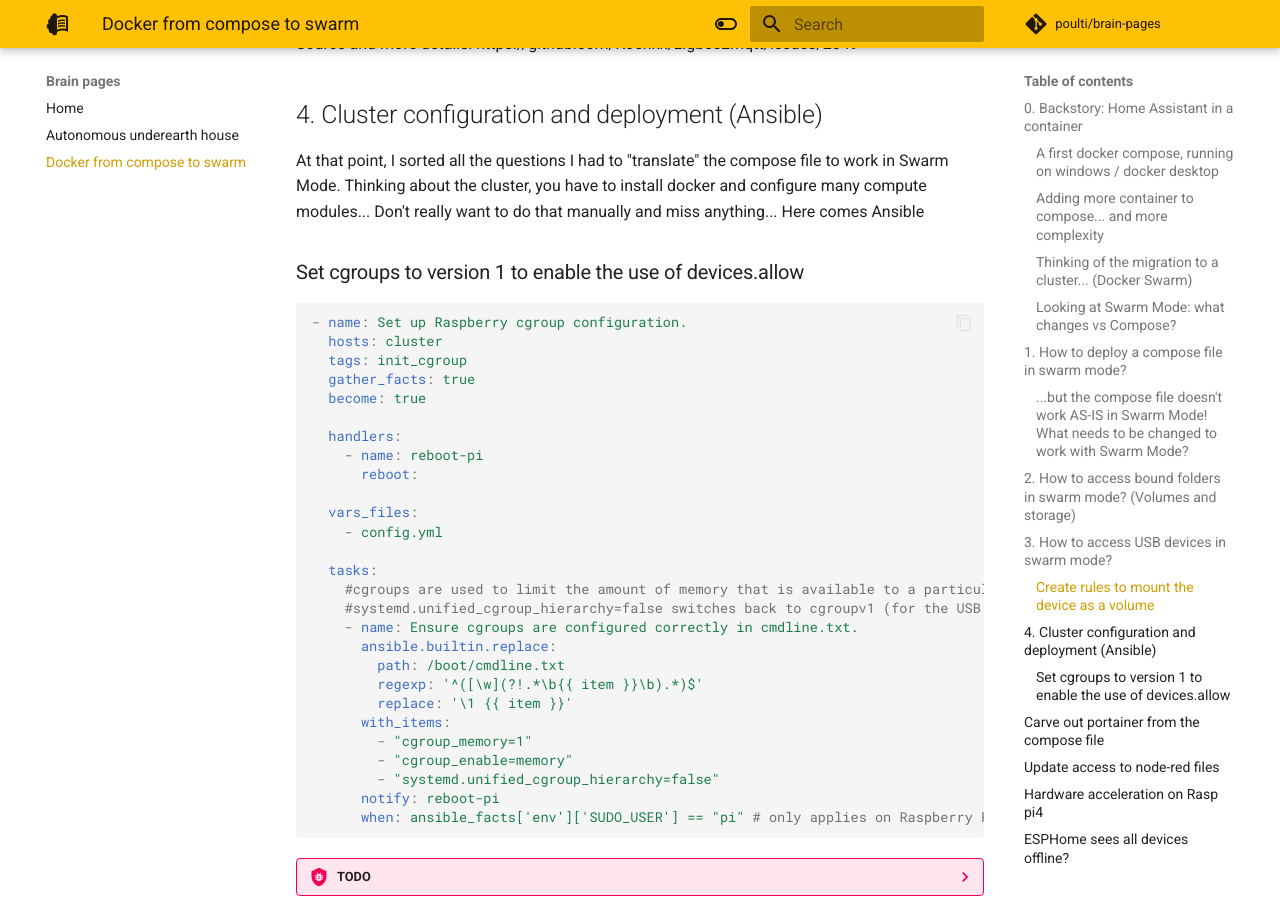
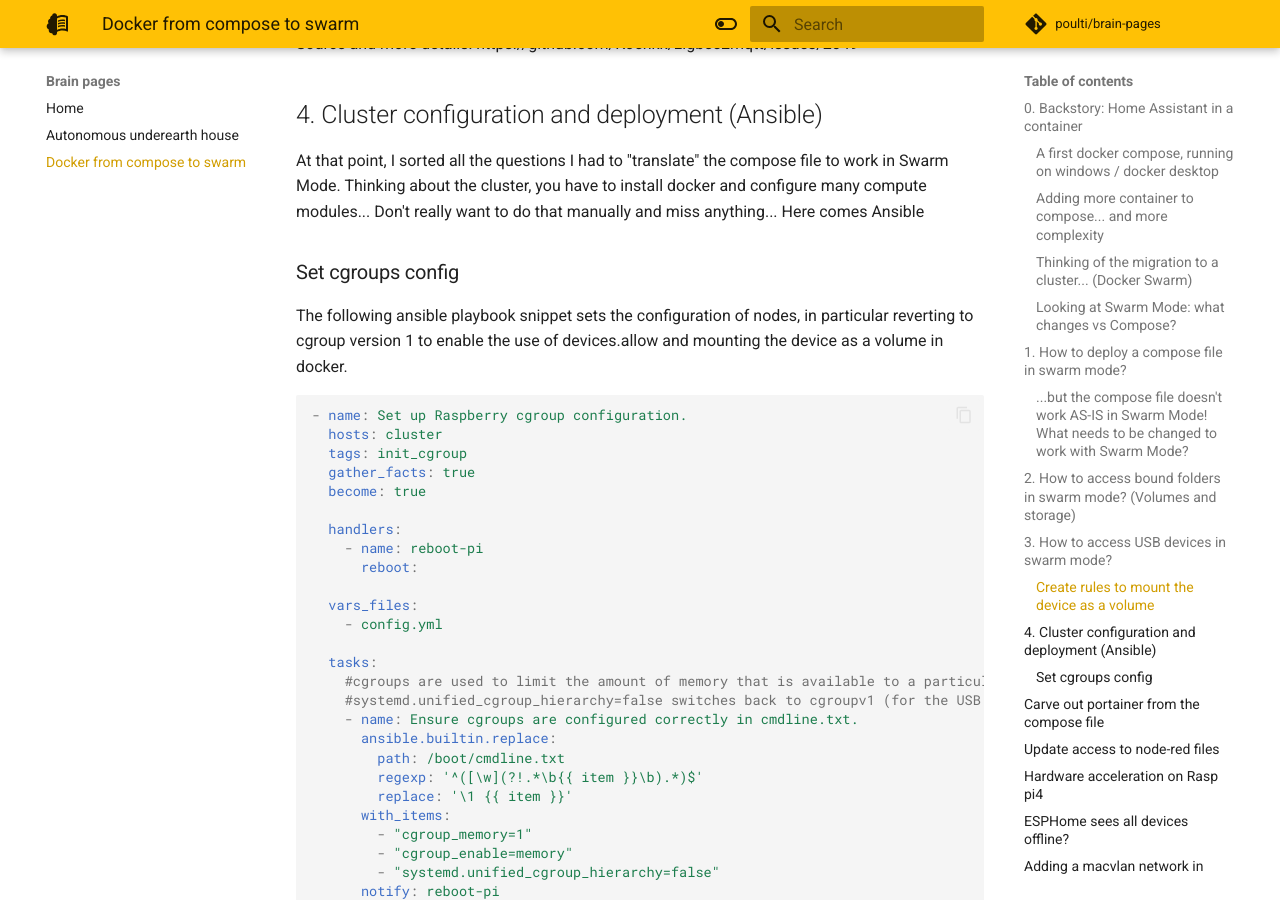
Before and after one commit to poulti/brain-pages, an MkDocs documentation site: the page built from docs/docker-from-compose-to-swarm.md, in a window 1280 px wide and 900 px high, scrolled down 11261 px. Built offline with MkDocs 1.6.1 and Material for MkDocs 9.7.7, drawn with Linux system fonts in a browser that asks for light colours; comment, search, counter and statistics services are not loaded.

Commit message:
Add comments to describe cgroup v1

````diff
--- a/docs/docker-from-compose-to-swarm.md
+++ b/docs/docker-from-compose-to-swarm.md
@@ -420,7 +420,9 @@
 
 At that point, I sorted all the questions I had to "translate" the compose file to work in Swarm Mode. Thinking about the cluster, you have to install docker and configure many compute modules... Don't really want to do that manually and miss anything... Here comes Ansible
 
-### Set cgroups to version 1 to enable the use of devices.allow
+### Set cgroups config
+
+The following ansible playbook snippet sets the configuration of nodes, in particular reverting to cgroup version 1 to enable the use of devices.allow and mounting the device as a volume in docker.
 
 ```yaml
 - name: Set up Raspberry cgroup configuration.
````
